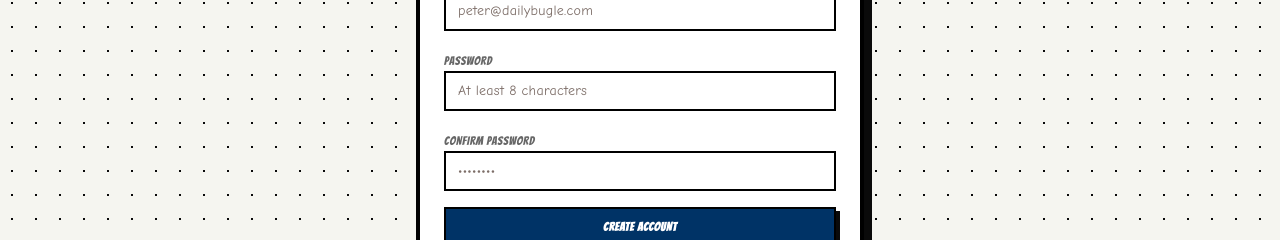
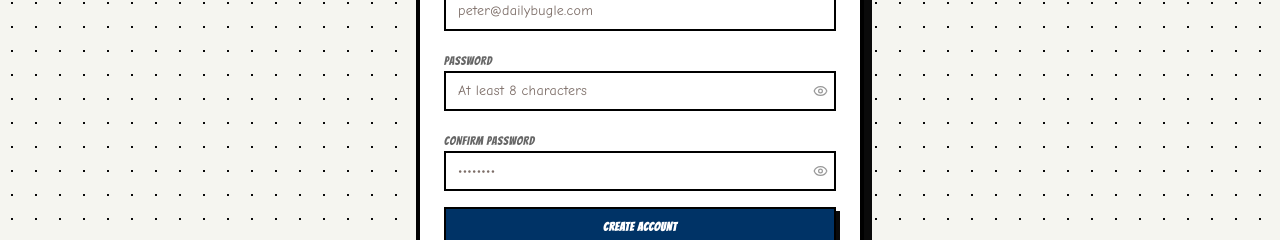
Before and after one commit to rohit-Jung/web-form, a Next.js app in the folder apps/web/: page /register in a window 1280 px wide. Shown: the part 345-585 px from the top of the page. Built offline with nearby package versions, Linux system fonts and the light colour scheme; no server answers.

Commit message:
feat(web): add password hide

```diff
--- a/apps/web/app/(auth)/login/page.tsx
+++ b/apps/web/app/(auth)/login/page.tsx
@@ -9,6 +9,7 @@ import { Input } from "@workspace/ui/components/input"
 import { Button } from "@workspace/ui/components/button"
 import { Label } from "@workspace/ui/components/label"
 import { toast } from "sonner"
+import { Eye, EyeOff } from "lucide-react"
 
 const CF = fonts.comic
 const CB = fonts.body
@@ -31,6 +32,7 @@ function LoginContent() {
   const [email, setEmail] = useState("")
   const [password, setPassword] = useState("")
   const [submitting, setSubmitting] = useState(false)
+  const [showPassword, setShowPassword] = useState(false)
 
   useEffect(() => {
     if (!isLoading && isAuthenticated) router.replace(redirectTo)
@@ -59,6 +61,10 @@ function LoginContent() {
       })
       const data = (await res.json()) as { success?: boolean; error?: string }
       if (!res.ok) {
+        if (data.error === "EMAIL_NOT_VERIFIED") {
+          router.push(`/verify-email?email=${encodeURIComponent(email)}`)
+          return
+        }
         toast.error(data.error ?? "Login failed")
         return
       }
@@ -146,8 +152,9 @@ function LoginContent() {
               >
                 Password
               </Label>
+              <div className="relative">
                 <Input
-                type="password"
+                  type={showPassword ? "text" : "password"}
                   value={password}
                   onChange={(e) => setPassword(e.target.value)}
                   placeholder="••••••••"
@@ -155,6 +162,15 @@ function LoginContent() {
                   style={CB}
                   autoComplete="current-password"
                 />
+                <button
+                  type="button"
+                  onClick={() => setShowPassword((p) => !p)}
+                  className="absolute right-2 top-1/2 -translate-y-1/2 text-black/40 hover:text-black"
+                  tabIndex={-1}
+                >
+                  {showPassword ? <EyeOff size={15} /> : <Eye size={15} />}
+                </button>
+              </div>
             </div>
 
             <Button
--- a/apps/web/app/(auth)/register/page.tsx
+++ b/apps/web/app/(auth)/register/page.tsx
@@ -9,6 +9,7 @@ import { Input } from "@workspace/ui/components/input"
 import { Button } from "@workspace/ui/components/button"
 import { Label } from "@workspace/ui/components/label"
 import { toast } from "sonner"
+import { Eye, EyeOff } from "lucide-react"
 
 const CF = fonts.comic
 const CB = fonts.body
@@ -22,6 +23,8 @@ export default function RegisterPage() {
   const [password, setPassword] = useState("")
   const [confirm, setConfirm] = useState("")
   const [submitting, setSubmitting] = useState(false)
+  const [showPassword, setShowPassword] = useState(false)
+  const [showConfirm, setShowConfirm] = useState(false)
 
   useEffect(() => {
     if (!isLoading && isAuthenticated) router.replace("/dashboard")
@@ -55,8 +58,7 @@ export default function RegisterPage() {
         toast.error(data.error ?? "Registration failed")
         return
       }
-      toast.success("Account created! Welcome.")
-      router.replace("/dashboard")
+      router.replace(`/verify-email?email=${encodeURIComponent(email)}`)
     } catch {
       toast.error("Network error. Please try again.")
     } finally {
@@ -157,8 +159,9 @@ export default function RegisterPage() {
               >
                 Password
               </Label>
+              <div className="relative">
                 <Input
-                type="password"
+                  type={showPassword ? "text" : "password"}
                   value={password}
                   onChange={(e) => setPassword(e.target.value)}
                   placeholder="At least 8 characters"
@@ -166,6 +169,15 @@ export default function RegisterPage() {
                   style={CB}
                   autoComplete="new-password"
                 />
+                <button
+                  type="button"
+                  onClick={() => setShowPassword((p) => !p)}
+                  className="absolute right-2 top-1/2 -translate-y-1/2 text-black/40 hover:text-black"
+                  tabIndex={-1}
+                >
+                  {showPassword ? <EyeOff size={15} /> : <Eye size={15} />}
+                </button>
+              </div>
             </div>
 
             <div className="space-y-1.5">
@@ -175,8 +187,9 @@ export default function RegisterPage() {
               >
                 Confirm Password
               </Label>
+              <div className="relative">
                 <Input
-                type="password"
+                  type={showConfirm ? "text" : "password"}
                   value={confirm}
                   onChange={(e) => setConfirm(e.target.value)}
                   placeholder="••••••••"
@@ -184,6 +197,15 @@ export default function RegisterPage() {
                   style={CB}
                   autoComplete="new-password"
                 />
+                <button
+                  type="button"
+                  onClick={() => setShowConfirm((p) => !p)}
+                  className="absolute right-2 top-1/2 -translate-y-1/2 text-black/40 hover:text-black"
+                  tabIndex={-1}
+                >
+                  {showConfirm ? <EyeOff size={15} /> : <Eye size={15} />}
+                </button>
+              </div>
             </div>
 
             <Button
```
Lines whose indentation alone changed are shown as unchanged.
